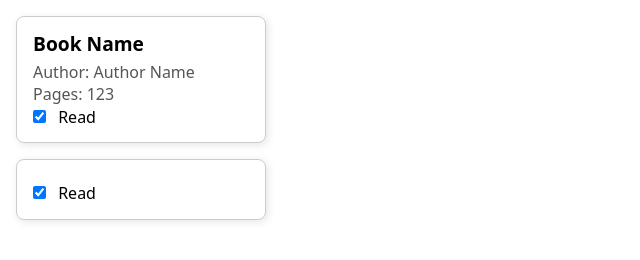
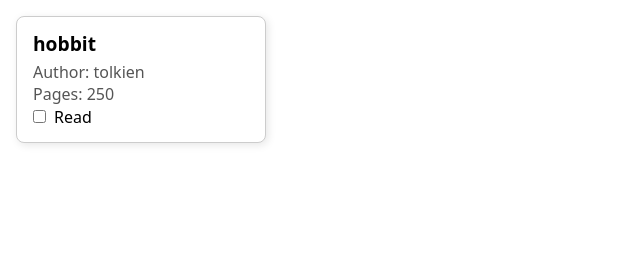
Before and after one commit to Ha0177/Library-Project, a plain HTML site: page index.html in a window 1280 px wide. Shown: the whole page, without its empty margins (0-640 px from the left). Drawn offline with nearby package versions, Linux system fonts and the light colour scheme.

Commit message:
Add book display logic

```diff
--- a/index.html
+++ b/index.html
@@ -7,24 +7,7 @@
     <link rel="stylesheet" href="style.css">
 </head>
 <body>
-    <div class="book-card">
-        <h2 class="book-title">Book Name</h2>
-        <p class="book-author">Author: Author Name</p>
-        <p class="book-pages">Pages: 123</p>
-        <label>
-            <input type="checkbox" class="book-read" checked>
-            Read
-        </label>
-    </div>
-    <div class="book-card">
-        <h2 class="book-title"></h2>
-        <p class="book-author"></p>
-        <p class="book-pages"></p>
-        <label>
-            <input type="checkbox" class="book-read" checked>
-            Read
-        </label>
-    </div>
+
 
     <script src="script.js"></script>
 </body>
--- a/script.js
+++ b/script.js
@@ -21,16 +21,36 @@ function addBookToLib(name, author, pages, read) {
     myLibrary.push(book);
 }
 
-addBookToLib("hobbit", "tolkien", 250, true);
-console.log(myLibrary)
+addBookToLib("hobbit", "tolkien", 250, false);
 
-array.forEach(Book => {
-    cardTitle.textContent = Book.name
-    cardAuthor.textContent = Book.author
-    cardPages.textContent = Book.pages
-    if (Book.read = true) {
-        cardRead.checked
-    } else  {
-        cardRead.unchecked
-    }
+myLibrary.forEach(Book => {
+    const card = document.createElement("div");
+    card.classList.add("book-card");
+
+    const title = document.createElement("h2");
+    title.classList.add("book-title");
+    title.textContent = Book.name;
+
+    const author = document.createElement("p");
+    author.classList.add("book-author");
+    author.textContent = "Author: " + Book.author;
+
+    const pages = document.createElement("p")
+    pages.classList.add("book-pages");
+    pages.textContent = "Pages: " + Book.pages;
+
+    const label = document.createElement("label");
+    const checkbox = document.createElement("input");
+    checkbox.type = "checkbox";
+    checkbox.classList.add("book-read");
+    checkbox.checked = Book.read;
+    label.appendChild(checkbox);
+    label.appendChild(document.createTextNode("Read"));
+
+    card.appendChild(title);
+    card.appendChild(author);
+    card.appendChild(pages);
+    card.appendChild(label);
+
+    document.body.appendChild(card);
 });
```
